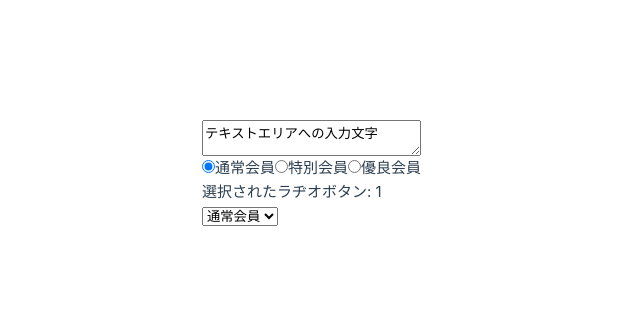
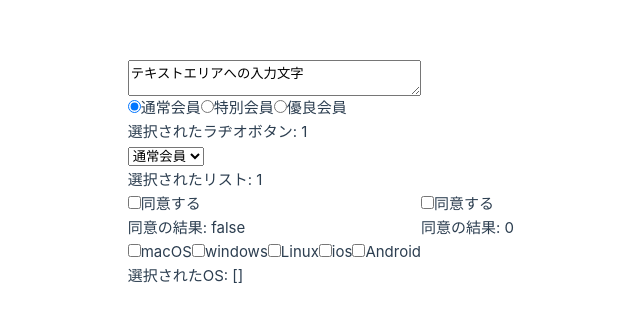
Before and after one commit to capricorn77777/VuePractice, a Vue app in the folder hello-vue/: page / in a window 1280 px wide. Shown: the part 226-548 px from the top of the page, without its empty margins (219-859 px from the left). Built offline with nearby package versions, Linux system fonts and the light colour scheme.

Commit message:
双方向データバインディング いったん完成

```diff
--- a/hello-vue/src/App.vue
+++ b/hello-vue/src/App.vue
@@ -25,8 +25,28 @@ const selectedOSSelect = ref([]);
   <section>
       <select v-model="memberTypeSelect">
         <option value="1">通常会員</option>
-        <option value="2">通常会員</option>
-        <option value="3">通常会員</option>
+        <option value="2">特別会員</option>
+        <option value="3">優良会員</option>
       </select>
+      <br>
+      <p>選択されたリスト: {{ memberTypeSelect }}</p>
   </section>
+  <br>
+  <section>
+    <label><input type="checkbox" v-model="isAgreed">同意する</label>
+    <p>同意の結果: {{ isAgreed }}</p>
+  </section>
+  <section>
+    <label><input type="checkbox" v-model="isAgreed01" true-value="1" false-value="0">同意する</label>
+    <p>同意の結果: {{ isAgreed01 }}</p>
+  </section>
+  <section>
+    <label><input type="checkbox" v-model="selectedOS" value="1">macOS</label>
+    <label><input type="checkbox" v-model="selectedOS" value="2">windows</label>
+    <label><input type="checkbox" v-model="selectedOS" value="3">Linux</label>
+    <label><input type="checkbox" v-model="selectedOS" value="4">ios</label>
+    <label><input type="checkbox" v-model="selectedOS" value="5">Android</label>
+    <p>選択されたOS: {{ selectedOS }}</p>
+  </section>
+
 </template>
```
